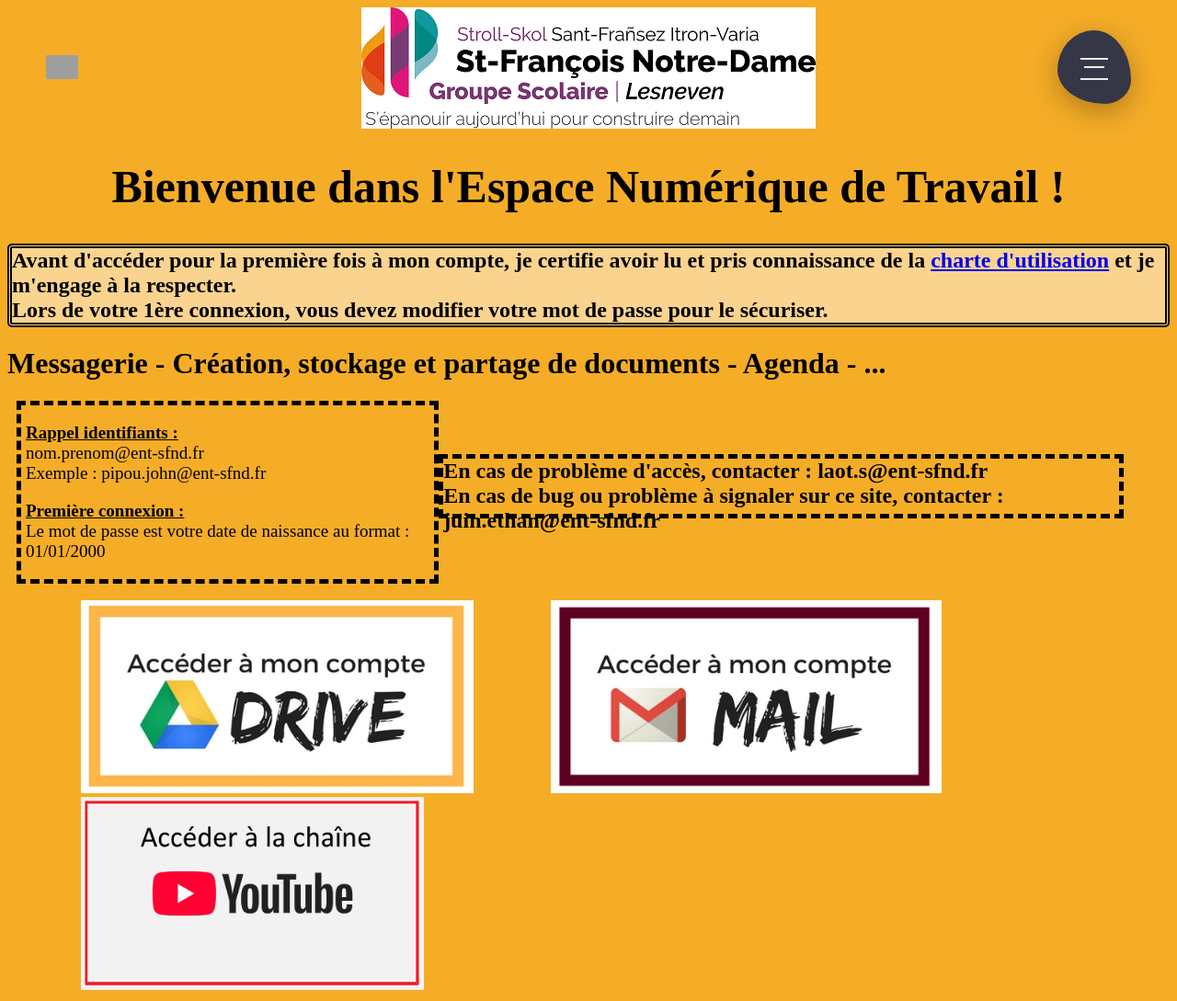
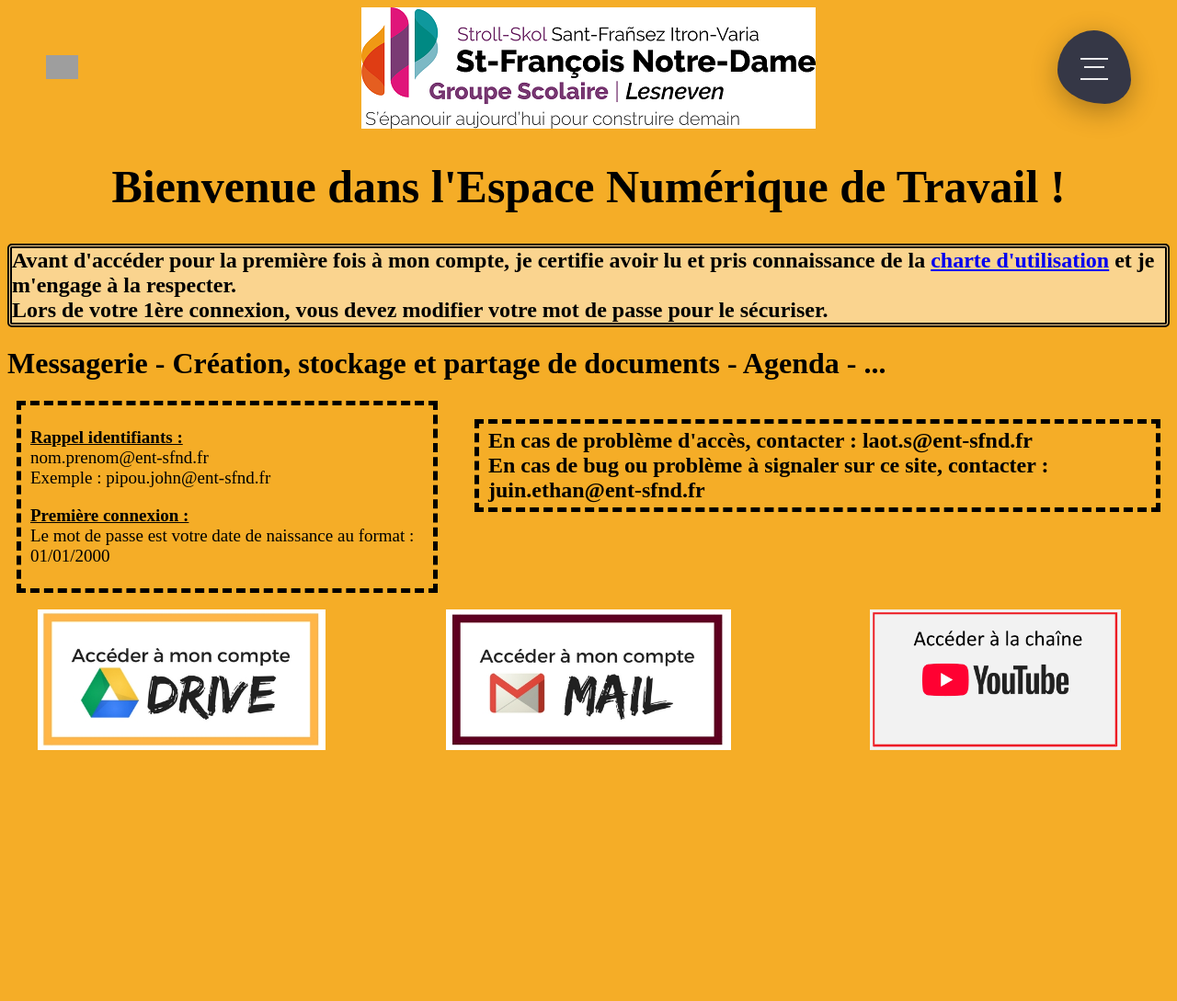
Before and after one commit to ethan-juin/ent-sfnd, a plain HTML site: page index.html in a window 1280 px wide. Shown: the whole page at 92% size. After the commit the page ends 824 px from the top, so only its background shows below. Drawn offline with Linux system fonts and the light colour scheme; grey boxes are pictures that could not be loaded.

Commit message:
Minor CSS changes for index.html.

```diff
--- a/style.css
+++ b/style.css
@@ -20,24 +20,39 @@ body {
     font-size: 19px;
     border-style: dashed;
     border-width: 5px;
-    padding-left: 5px;
-    padding-right: 5px;
-    margin-left: 10px;
+    padding: 5px 10px;
 }
 #contactlaot {
-    margin-right: 50px;
     border-style: dashed;
     border-width: 5px;
-    height: 60px;
-    margin-top: 58px;
+    height: auto;
+    padding: 5px 10px;
 }
 #parent1 {
     display: flex;
     justify-content: space-between;
+    align-items: flex-start;
+    gap: 40px;
+    padding: 0 10px;
+}
+#logotruc {
+  display: flex;
+  justify-content: space-between;
+  align-items: center;
+  width: 100%;
+  box-sizing: border-box;
+}
+
+#logotruc a {
+  width: 30%;
+  display: flex;
+  justify-content: center;
 }
 #logotruc img {
-    height: 210px;
-    margin-left: 80px;
+  height: 12vw;
+  width: auto;
+  max-width: 100%;
+  object-fit: contain;
 }
 .contenu-charte {
     font-size: 18px;
```
